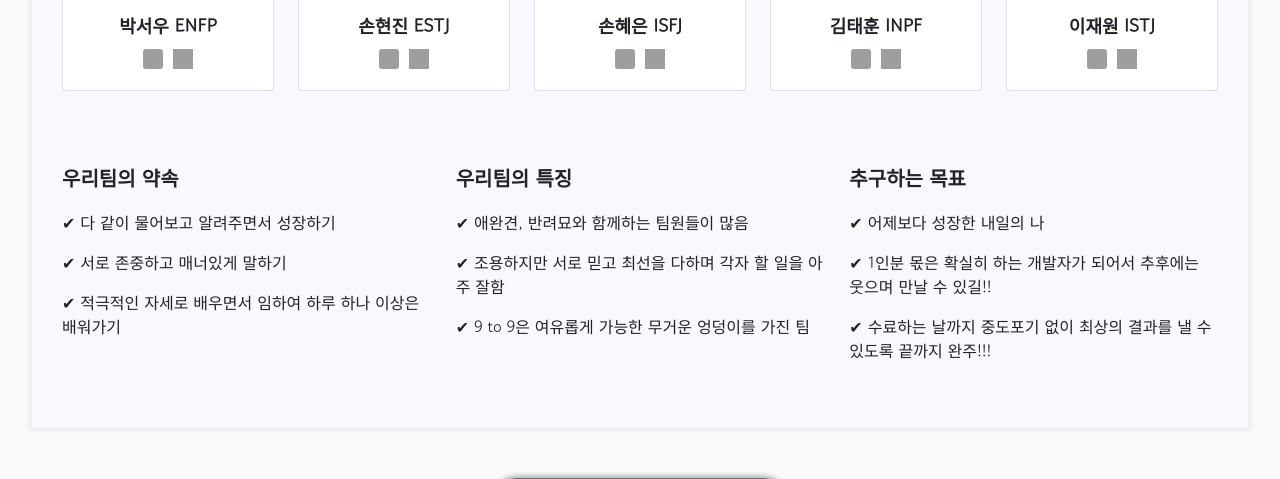
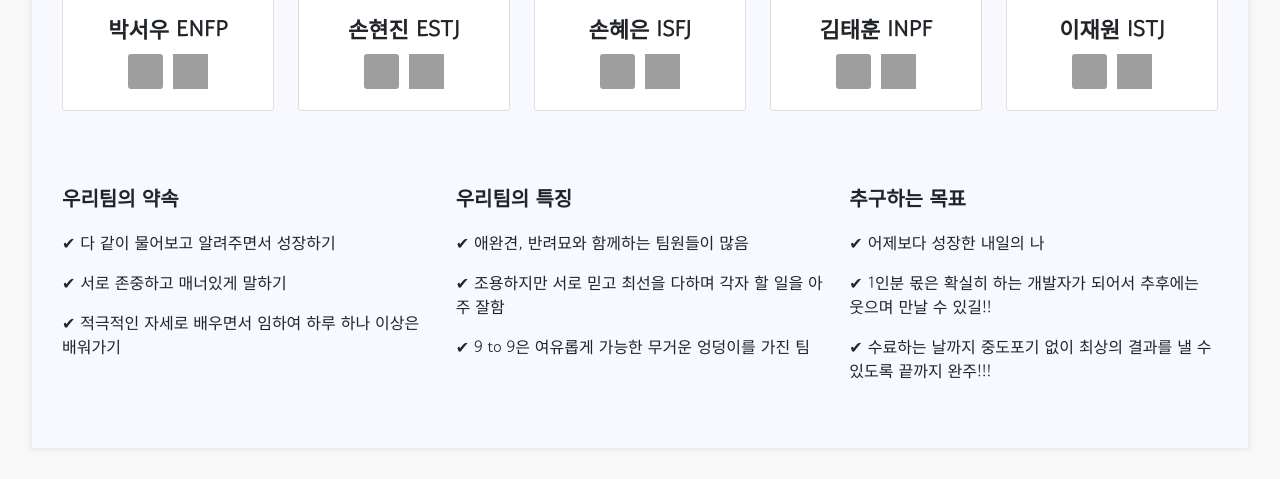
Before and after one commit to ljwon1203/mini-project, a Flask app: page / in a window 1280 px wide. Shown: the part 613-1092 px from the top of the page. Run offline with Flask 2, Linux system fonts and the light colour scheme; data that the repository does not hold is empty; grey boxes are pictures that could not be loaded.

Commit message:
index.html 블로그, 깃허브 이미지 크기 변경 / script가 style 안에 있는 것 수정

```diff
--- a/app.py
+++ b/app.py
@@ -3,7 +3,7 @@ app = Flask(__name__)
 
 from pymongo import MongoClient
 
-client = MongoClient('몽고DBurl')
+client = MongoClient('몽고db url')
 db = client.dbsparta
 
 '''
@@ -51,4 +51,4 @@ def delete_comments():
 
 
 if __name__ == '__main__':
-   app.run('0.0.0.0', port=8000, debug=True)
+   app.run('0.0.0.0', port=5000, debug=True)
--- a/templates/index.html
+++ b/templates/index.html
@@ -25,7 +25,7 @@
     }
 
     .top {
-        width: 102;
+        width: 100%;
         height: 235px;
         place-items: center;
         background-color: #fbfbfb;
@@ -79,7 +79,7 @@
     }
 
     .members h5 {
-        font-size: large;
+        font-size: 22px;
         font-weight: bold;
         text-align: center;
     }
@@ -94,8 +94,8 @@
     }
 
     .vel {
-        width: 20px;
-        height: 20px;
+        width: 35px;
+        height: 35px;
         background-image: url("https://pbs.twimg.com/profile_images/1228368893321736193/Ov0og7E8_400x400.jpg");
         background-position: center;
         background-size: cover;
@@ -104,8 +104,8 @@
     }
 
     .git {
-        width: 20px;
-        height: 20px;
+        width: 35px;
+        height: 35px;
         background-image: url("https://cdn-icons-png.flaticon.com/512/5968/5968866.png");
         background-position: center;
         background-size: cover;
@@ -122,7 +122,7 @@
         font-weight: bold;
     }
 
-    .guest {
+    #guest {
         width: 95%;
         max-width: 700px;
         margin: auto auto 40px auto;
@@ -170,41 +170,7 @@
 
 
 </style>
-<script>
-    $(document).ready(function () {
-        show_comment()
-    })
 
-    function show_comment() {
-        $('#guest-note').empty()
-        $.ajax({
-            type: "GET",
-            url: "/comments",
-            data: {},
-            success: function (response) {
-                console.log(response)
-                let rows = response['comments']
-                for (let i = 0; i < rows.length; i++) {
-                    let name = rows[i]['name']
-                    let comment = rows[i]['comment']
-
-                    let temp_html = `<div class="card" style="background-color: ghostwhite">
-                                        <div class="card-body">
-                                            <blockquote class="blockquote mb-0">
-                                                <p>${comment}</p>
-                                                <footer class="blockquote-footer">${name}</footer>
-                                            </blockquote>
-                                            <div class="mybtn">
-                                                <button type="button" class="btn btn-secondary" onclick="delete_comment('${name}')">삭제</button>
-                                            </div>
-                                        </div>
-                                    </div>`
-                    $('#guest-note').append(temp_html)
-                }
-            }
-
-
-        </style>
 <script>
     $(document).ready(function () {
         show_comment()
@@ -217,10 +183,11 @@
             url: "/comments",
             data: {},
             success: function (response) {
-                        let comments = response['all_comment']
+                let comments = response['comments']
                 for (let i = 0; i < comments.length; i++) {
                     let name = comments[i]['name']
                     let comment = comments[i]['comment']
+                    console.log(name, comment)
 
                     let temp_html = `<div class="card" style="background-color: ghostwhite">
                                         <div class="card-body">
@@ -399,7 +366,8 @@
         <button onclick="close_box()" type="button" class="btn btn-outline-dark">닫기</button>
     </div>
 </div>
-<div id="guest-note"></div>
+<div id="guest-note" id="cards">
+</div>
 
 </body>
 
```
Also changed, not shown: templates/members/seowoo.html (+0 -11 lines). Lines whose indentation alone changed are shown as unchanged.
